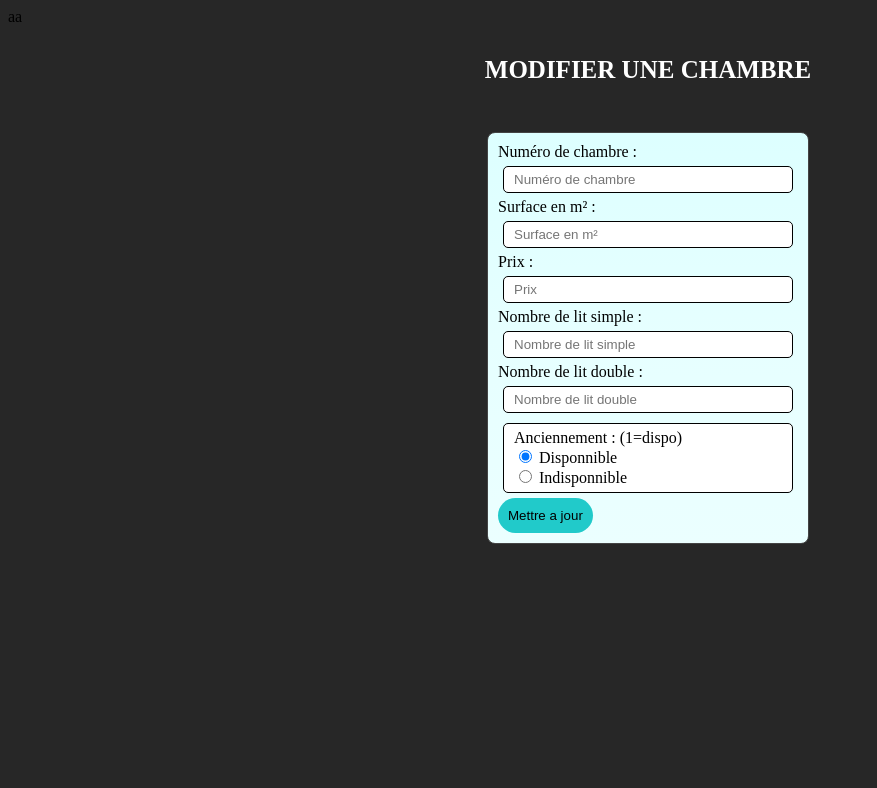
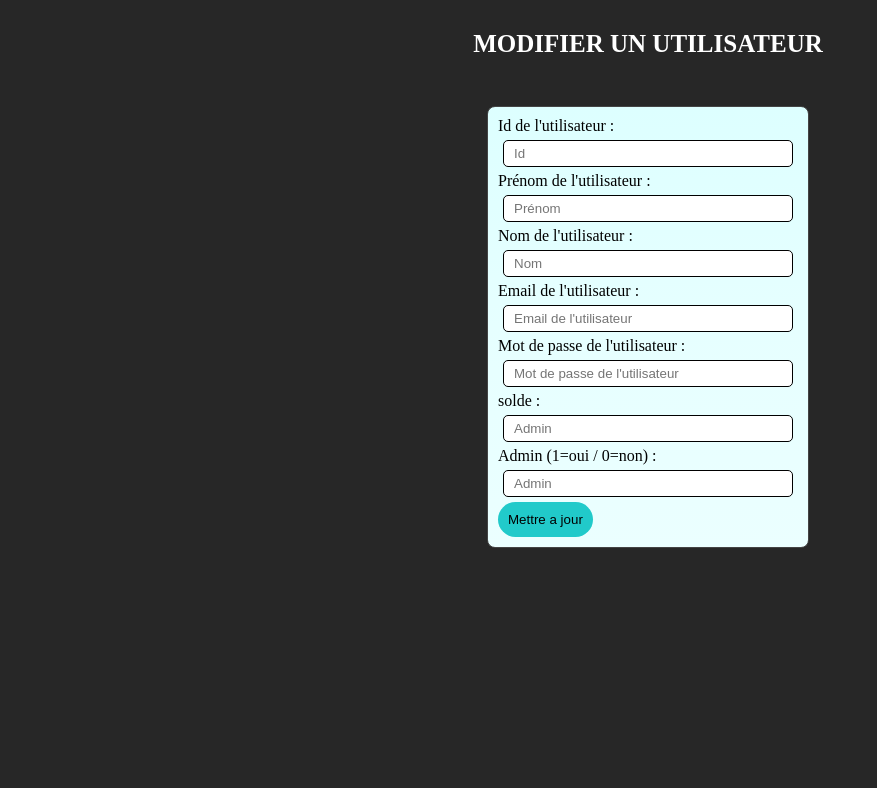
Before and after one commit to aZor9/HotelNeptune, a PHP site: page /data/php/edit_user.php in a window 1280 px wide. Shown: the top 788 px of the page, without its empty margins (0-877 px from the left). Before the commit the page ends 544 px from the top, so only its background shows below. Run offline with PHP 8.4, Linux system fonts and the light colour scheme; the visitor is signed in with stand-in values (Sample User, id 1); data that the repository does not hold is empty.

Commit message:
update user

```diff
--- a/data/php/edit_user.php
+++ b/data/php/edit_user.php
@@ -12,49 +12,37 @@ session_start();
 include('database.php');
 
 if ($_SESSION['admin']==true){
-    echo('aa');
     if ($_POST['user'])
     {
         $id_user = $_POST['user'];
-        $query = getDB()->query("SELECT id FROM 'user'");
-        $users = $query->fetchAll(PDO::FETCH_COLUMN);
-        foreach ($users as $user){
-            if ($id_user==$user){
-                $query = getDB()->query("DELETE FROM user WHERE id = $id_user ");
-                header('Location:/data/php/user_admin.php?good=suppresion');
-                exit();
-            }
-        }
-        header('Location:/data/php/user_admin.php?error=suppresion'); // l'id user n'existe pas
-    }
-}
+        $query = getDB()->prepare("SELECT * FROM user where id = :id");
+        $query->bindParam(':id', $id_user, PDO::PARAM_STR);
+        $query->execute();
+        $user = $query->fetch(PDO::FETCH_ASSOC);
+}}
 ?>
 
-<h1>MODIFIER UNE CHAMBRE</h1>
+<h1>MODIFIER UN UTILISATEUR</h1>
 <br>
-<form action="/data/php/maj_modif.php" method="post">
+<form action="/data/php/maj_modif_user.php" method="post">
     <div class="boxinscription">
-    Numéro de chambre :
-        <input type="smallint "  placeholder="Numéro de chambre" name=num_chambre value="<?php echo( $room['num_chambre'] ); ?>" required>
-        Surface en m² :
-        <input type="smallint "  placeholder="Surface en m²" name=surface value="<?php echo( $room['surface'] ); ?>" required>
-        Prix :
-        <input type="decimal "  placeholder="Prix" name=prix value="<?php echo( $room['prix'] ); ?>" required>
-        Nombre de lit simple :
-        <input type="smallint "  placeholder="Nombre de lit simple" name=nb_lit_simple value="<?php echo( $room['nb_lit_simple'] ); ?>" required>
-        Nombre de lit double :
-        <input type="smallint "  placeholder="Nombre de lit double" name=nb_lit_double value="<?php echo( $room['nb_lit_double'] ); ?>" required>
-        <div class="btn_radio" style="padding-left:10px; border: solid 0.5px;">
-            <?php echo('Anciennement : '. $room['disponible']. ' (1=dispo)' ); ?>
-            <br>
-            <input type="radio" id="dispo" name="dispo" value="dispo" checked />
-            <label for="huey">Disponnible</label>
-            <br>
-            <input type="radio" id="dispo" name="dispo" value="indispo" />
-            <label for="dewey">Indisponnible</label>
-        </div>
+        Id de l'utilisateur :
+        <input type="text "  placeholder="Id" name=id_user value="<?php echo( $user['id'] ); ?>" required>
+        Prénom de l'utilisateur :
+        <input type="text "  placeholder="Prénom" name=prenom value="<?php echo( $user['prenom'] ); ?>" required>
+        Nom de l'utilisateur :
+        <input type="text "  placeholder="Nom" name=name value="<?php echo( $user['nom'] ); ?>" required>
+        Email de l'utilisateur :
+        <input type="mail "  placeholder="Email de l'utilisateur" name=mail value="<?php echo( $user['mail'] ); ?>" required>
+        Mot de passe de l'utilisateur :
+        <input type="text "  placeholder="Mot de passe de l'utilisateur" name=password value="<?php echo( $user['password'] ); ?>" required>
+        solde :
+        <input type="smallint "  placeholder="Admin" name=solde value="<?php echo( $user['solde'] ); ?>" required>
+        Admin (1=oui / 0=non) :
+        <input type="smallint "  placeholder="Admin" name=password value="<?php echo( $user['admin'] ); ?>" required>
+
         <div class="text-center">
-            <input type="submit" id="reservation" value="Mettre a jour">
+            <input type="submit" id="reservation" value="Mettre a jour"> <!-- id réutilisé, a changer-->
         </div>
     </div>
     </div>
```
Also changed, not shown: data/php/maj_modif_user.php (added, +19 -0 lines), data/php/user_admin.php (line endings or trailing spaces).
